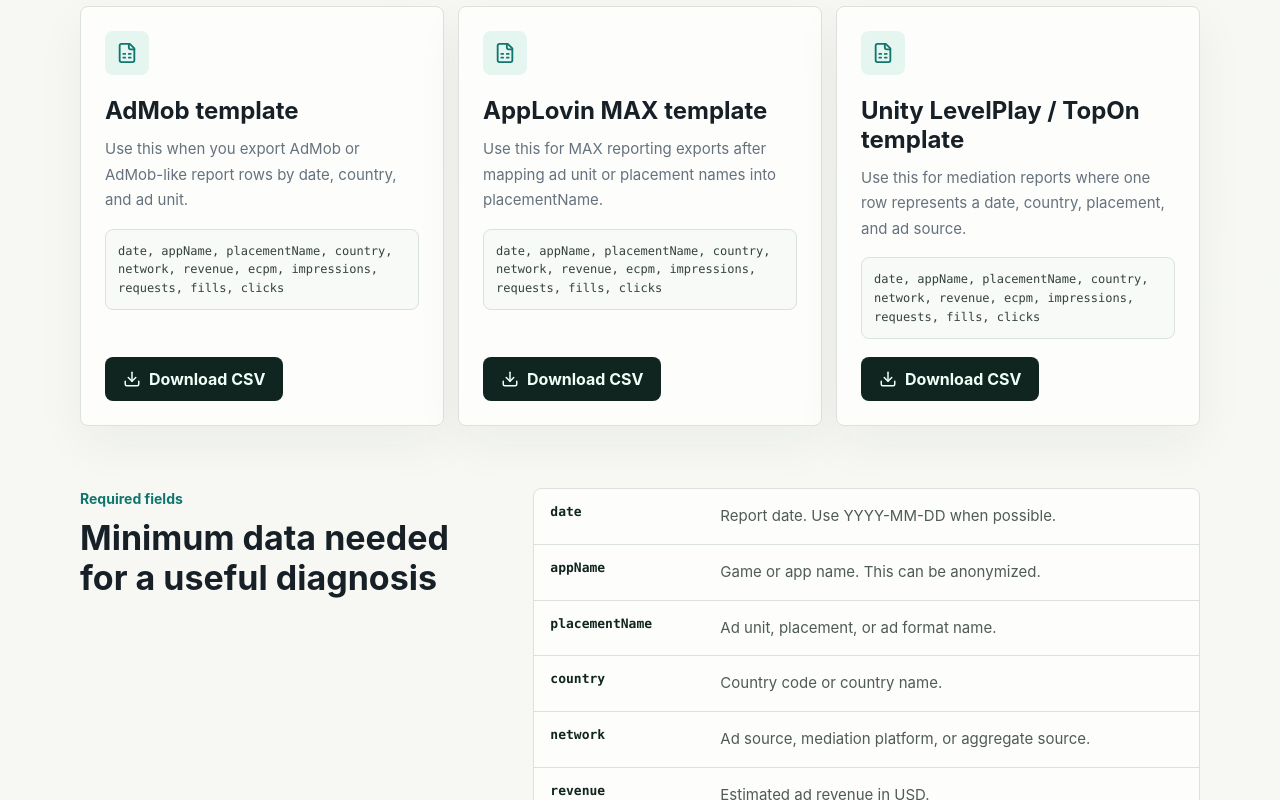
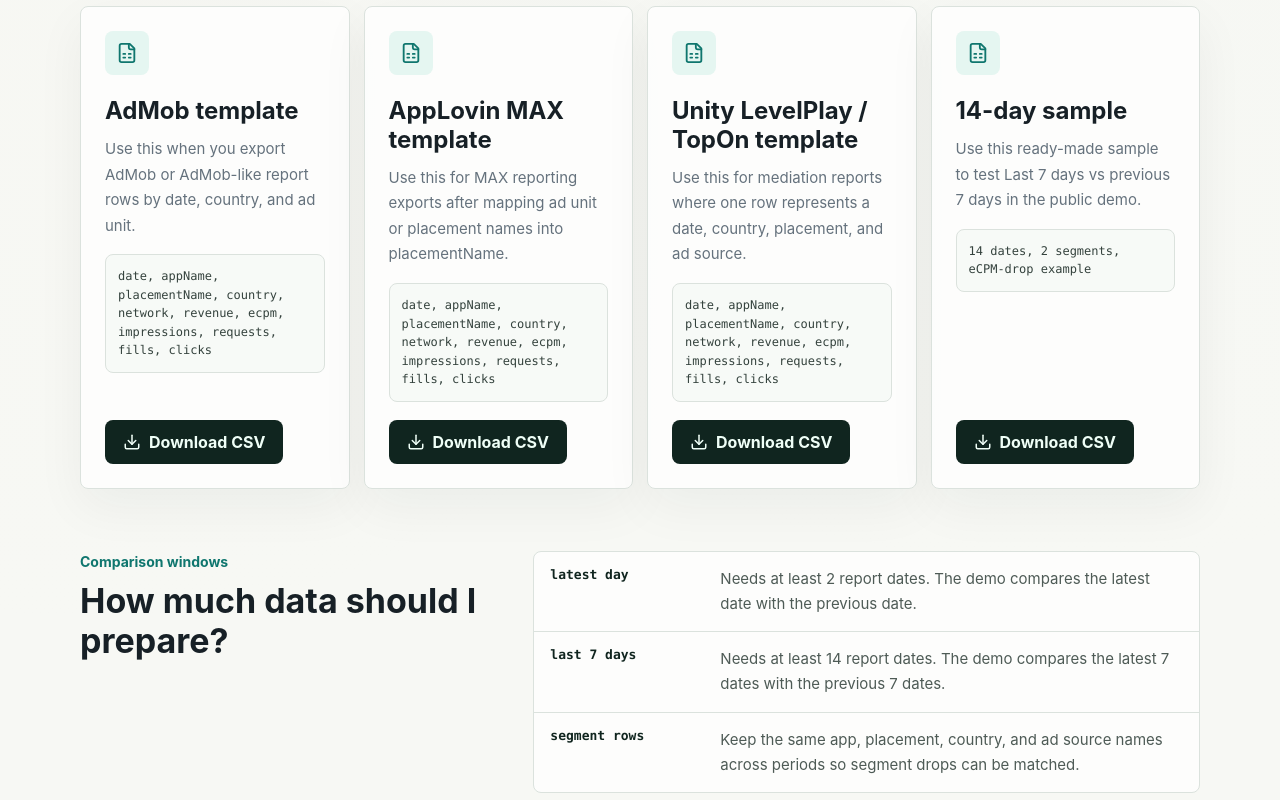
Before and after one commit to X6689/ecpm-bazaar-site, a Next.js app: page /templates in a window 1280 px wide. Shown: the part 460-1260 px from the top of the page. Built offline with nearby package versions, Linux system fonts and the light colour scheme.

Commit message:
Add 14-day CSV sample

```diff
--- a/app/globals.css
+++ b/app/globals.css
@@ -2188,7 +2188,7 @@
 
 .template-grid {
   display: grid;
-  grid-template-columns: repeat(3, minmax(0, 1fr));
+  grid-template-columns: repeat(auto-fit, minmax(240px, 1fr));
   gap: 14px;
   margin-top: 12px;
 }
--- a/app/templates/page.tsx
+++ b/app/templates/page.tsx
@@ -4,7 +4,7 @@
 export const metadata: Metadata = {
   title: "CSV Templates | eCPM Bazaar",
   description:
-    "Download CSV templates for diagnosing mobile ad revenue changes from AdMob, AppLovin MAX, Unity LevelPlay, TopOn, or generic mediation reports."
+    "Download CSV templates and a 14-day sample for diagnosing mobile ad revenue changes from AdMob, AppLovin MAX, Unity LevelPlay, TopOn, or generic mediation reports."
 };
 
 export default function TemplatesPage() {
--- a/app/templates/templates-content.tsx
+++ b/app/templates/templates-content.tsx
@@ -40,6 +40,18 @@
       title: "Unity LevelPlay / TopOn 模板",
       note: "适合一行代表日期、国家、广告位和广告源组合的聚合变现报表。"
     }
+  },
+  {
+    href: "14-day-ecpm-bazaar-sample.csv",
+    fields: "14 dates, 2 segments, eCPM-drop example",
+    en: {
+      title: "14-day sample",
+      note: "Use this ready-made sample to test Last 7 days vs previous 7 days in the public demo."
+    },
+    zh: {
+      title: "14 天示例",
+      note: "用这个现成示例测试公开演示里的最近 7 天 vs 前 7 天对比。"
+    }
   }
 ];
 
@@ -75,6 +87,30 @@
   ["clicks", "clicks, ad clicks"]
 ] as const;
 
+const comparisonWindows = [
+  [
+    "latest day",
+    {
+      en: "Needs at least 2 report dates. The demo compares the latest date with the previous date.",
+      zh: "至少需要 2 个报表日期。Demo 会比较最近日期和前一个日期。"
+    }
+  ],
+  [
+    "last 7 days",
+    {
+      en: "Needs at least 14 report dates. The demo compares the latest 7 dates with the previous 7 dates.",
+      zh: "至少需要 14 个报表日期。Demo 会比较最近 7 个日期和前 7 个日期。"
+    }
+  ],
+  [
+    "segment rows",
+    {
+      en: "Keep the same app, placement, country, and ad source names across periods so segment drops can be matched.",
+      zh: "两个周期里尽量保持相同的 App、广告位、国家和广告源名称，这样才能匹配分组下滑。"
+    }
+  ]
+] as const;
+
 const copy = {
   en: {
     back: "Back to site",
@@ -87,8 +123,10 @@
     badge: "CSV templates",
     title: "Prepare ad monetization data for diagnosis.",
     lede:
-      "These templates help small mobile game and app teams compare the latest day with the previous day by revenue, weighted eCPM, impressions, fill rate, country, placement, and ad source. You can anonymize app names before using the demo.",
+      "These templates help small mobile game and app teams compare the latest day or latest 7 days against the previous period by revenue, weighted eCPM, impressions, fill rate, country, placement, and ad source. You can anonymize app names before using the demo.",
     download: "Download CSV",
+    comparisonLabel: "Comparison windows",
+    comparisonTitle: "How much data should I prepare?",
     requiredLabel: "Required fields",
     requiredTitle: "Minimum data needed for a useful diagnosis",
     recommendedLabel: "Recommended fields",
@@ -112,8 +150,10 @@
     badge: "CSV 模板",
     title: "准备可用于诊断的广告变现数据。",
     lede:
-      "这些模板帮助小型移动游戏和 App 团队按收入、加权 eCPM、展示量、填充率、国家、广告位和广告源，对比最近一天与前一天。使用 Demo 前可以先把 App 名称脱敏。",
+      "这些模板帮助小型移动游戏和 App 团队按收入、加权 eCPM、展示量、填充率、国家、广告位和广告源，对比最近一天或最近 7 天与上一周期。使用 Demo 前可以先把 App 名称脱敏。",
     download: "下载 CSV",
+    comparisonLabel: "对比周期",
+    comparisonTitle: "应该准备多少数据？",
     requiredLabel: "必填字段",
     requiredTitle: "一次有用诊断需要的最少数据",
     recommendedLabel: "建议字段",
@@ -180,6 +220,25 @@
             </a>
           </article>
         ))}
+      </section>
+
+      <section className="field-section">
+        <div>
+          <p className="section-label">{t.comparisonLabel}</p>
+          <h2>{t.comparisonTitle}</h2>
+        </div>
+        <div className="field-table-wrap">
+          <table className="field-table">
+            <tbody>
+              {comparisonWindows.map(([windowName, description]) => (
+                <tr key={windowName}>
+                  <th>{windowName}</th>
+                  <td>{description[lang]}</td>
+                </tr>
+              ))}
+            </tbody>
+          </table>
+        </div>
       </section>
 
       <section className="field-section">
```
Also changed, not shown: public/templates/14-day-ecpm-bazaar-sample.csv (added).
